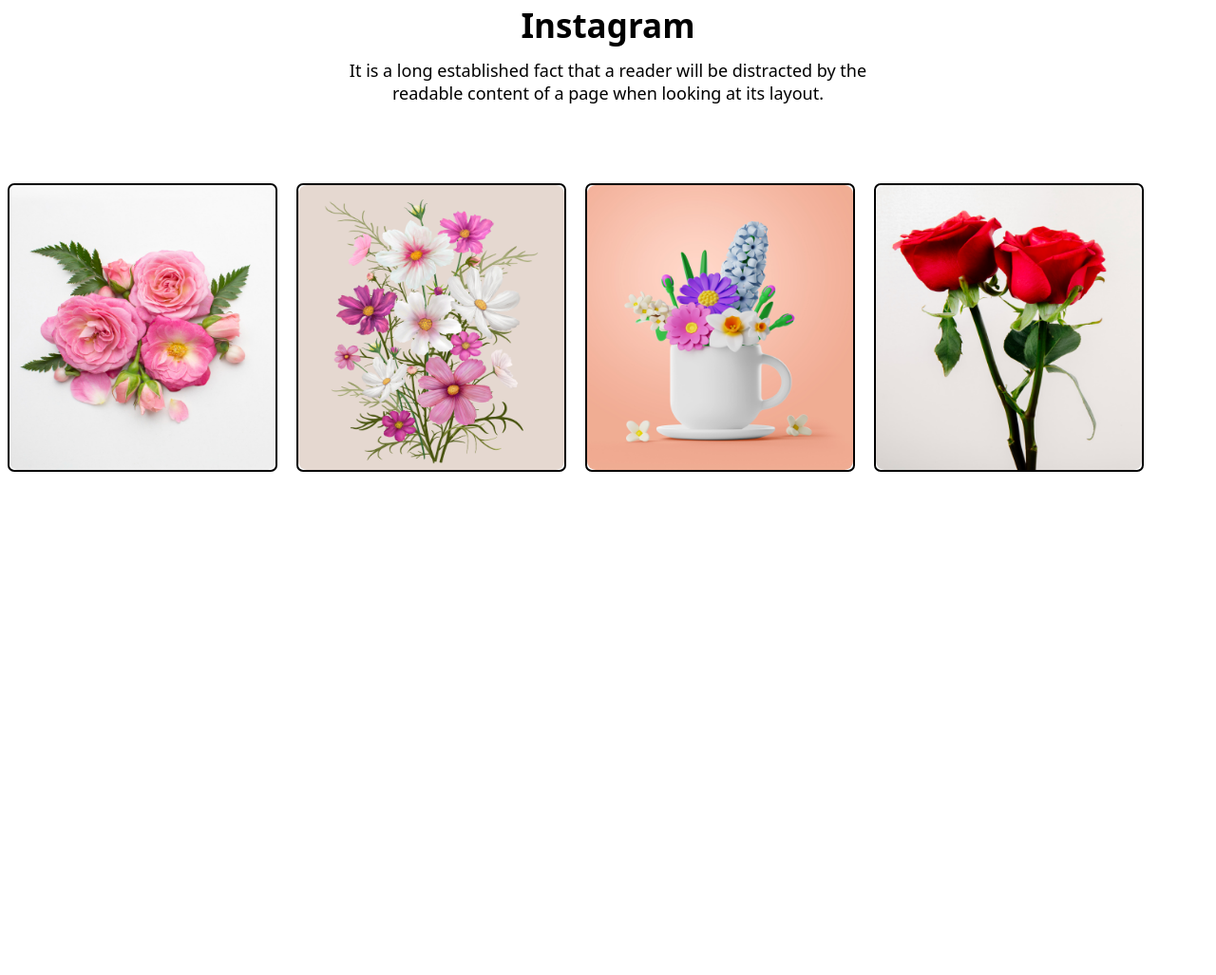
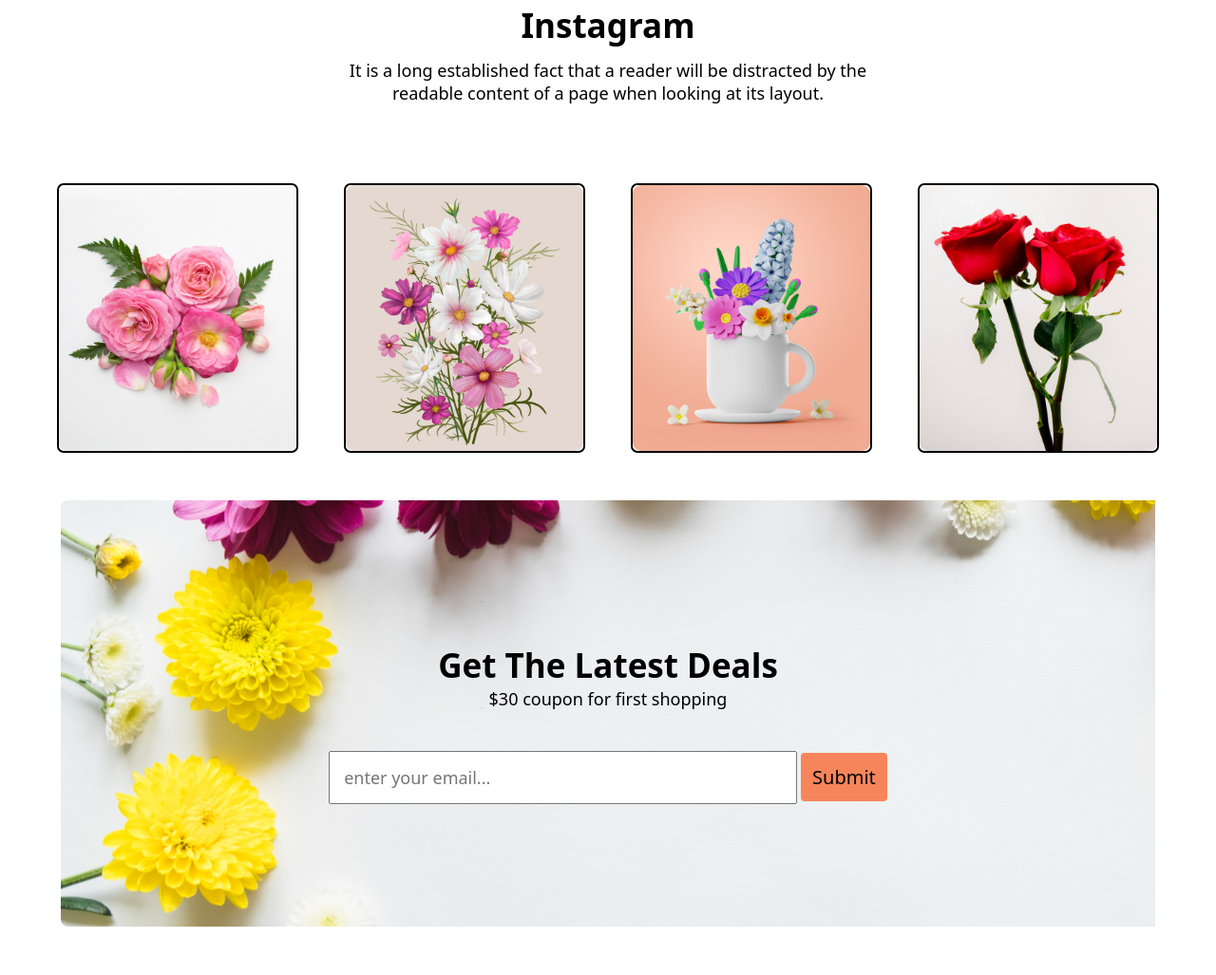
Before and after one commit to ebook6924/assignment-1, a plain HTML site: page index.html in a window 1280 px wide. Shown: the part 1966-2993 px from the top of the page at 95% size. Before the commit the page ends 2466 px from the top, so only its background shows below. Drawn offline with Linux system fonts and the light colour scheme.

Commit message:
input done

```diff
--- a/index.html
+++ b/index.html
@@ -107,6 +107,21 @@
                 </div>
             </div>
         </section>
+        <section class="last-section-part">
+            <div class="last-section">
+                <div class="last-part">
+                    <h2 class="last-part-title">Get The Latest Deals
+                    </h2>
+                    <p class="last-discription">$30 coupon for first shopping
+                    </p>
+                    <div class="input">
+                        <input class="input-fild" type="email" name="email" id="" placeholder="enter your email...">
+                        <button class="btn">Submit</button>
+                    </div>
+                </div>
+            </div>
+        </section>
     </main>
+
 </body>
 </html>
--- a/style.css
+++ b/style.css
@@ -143,19 +143,49 @@
     margin-top: 50px;
     display: flex;
     gap: 12px;
+    justify-content: space-between;
+    padding: 0 60px;
 }
 .flower{
-    margin-left: 8px;
-    width: 280px;
-    height: 300px;
+    width: 250px;
+    height: 280px;
     border: 2px solid black;
-    border-radius: 7px;
+    border-radius:7px;
 }
 .flower:hover{
     border: 2px solid rgb(150, 26, 26);
 }
 .flower-size{
-    width: 280px;
-    height: 300px;
+    width: 250px;
+    height: 280px;
     border-radius: 9px;
 }
+.last-section-part{
+    margin-top: 50PX;
+}
+.last-section{
+    background-image: url("./image/Rectangle\ 9.png");
+    background-repeat: no-repeat;
+    width: 90%;
+    height:500px;
+    margin: 0 auto;
+}
+.last-part{
+    text-align: center;
+
+}
+.last-part-title{
+    padding-top: 150px;
+    font-size: 35px;
+}
+.last-discription{
+    font-size: 18px;
+}
+.input{
+    margin-top: 25px;
+}
+.input-fild{
+    width: 40%;
+    padding: 14px;
+    font-size: 18px;
+}
```
